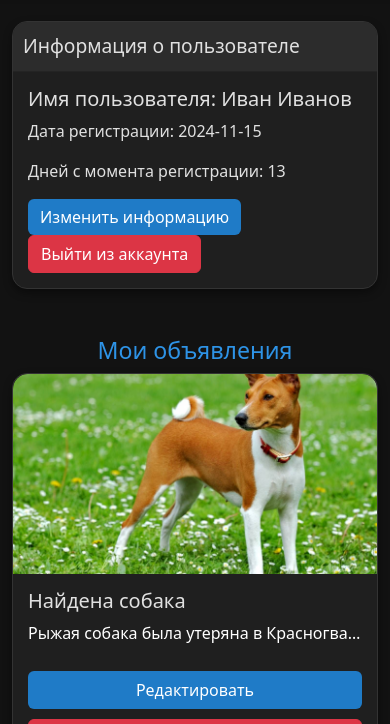
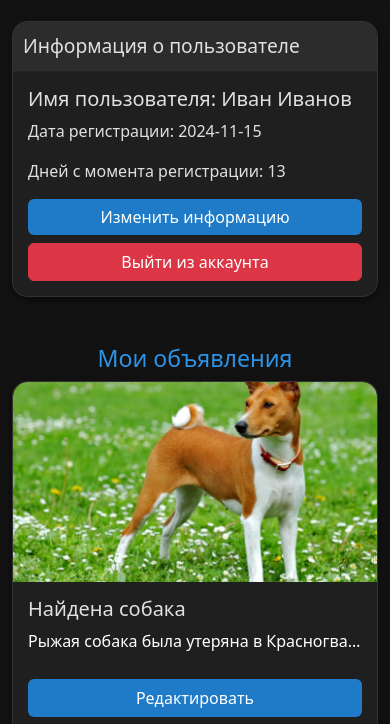
Before and after one commit to maldeaa/boostrap-practice, a plain HTML site: page html/profile.html in a window 390 px wide. Shown: the part 95-819 px from the top of the page. Drawn offline with nearby package versions, Linux system fonts and the light colour scheme.

Commit message:
account buttons mobile adaptation added

```diff
--- a/html/profile.html
+++ b/html/profile.html
@@ -64,9 +64,12 @@
                             <h5 class="card-title">Имя пользователя: Иван Иванов</h5>
                             <p>Дата регистрации: <span id="dateOfReg">2024-11-15</span></p>
                             <p id="daysSinceReg">Дней с момента регистрации: <span id="registrationDate">0</span></p>
-                            <button class="btn btn-primary me-2" data-bs-toggle="modal"
+                            <div class="d-flex flex-column flex-sm-row gap-2">
+                                <button class="btn btn-primary" data-bs-toggle="modal"
                                     data-bs-target="#editUserModal">Изменить информацию</button>
-                                <button class="btn btn-danger" data-bs-toggle="modal" data-bs-target="#exitModal">Выйти из аккаунта</button>
+                                <button class="btn btn-danger" data-bs-toggle="modal" data-bs-target="#exitModal">Выйти
+                                    из аккаунта</button>
+                            </div>
                         </div>
                     </div>
                 </div>
@@ -127,11 +130,13 @@
                         </div>
                         <div class="mb-3">
                             <label for="userEmail" class="form-label">Email</label>
-                            <input type="email" class="form-control" id="userEmail" value="ivan@example.com" placeholder="Введите email" required>
+                            <input type="email" class="form-control" id="userEmail" value="ivan@example.com"
+                                placeholder="Введите email" required>
                         </div>
                         <div class="mb-3">
                             <label for="userPhone" class="form-label">Телефон</label>
-                            <input type="text" class="form-control" id="phone" value="+7 (999) 123-45-67" placeholder="+7 (___) ___ __-__" required>
+                            <input type="text" class="form-control" id="phone" value="+7 (999) 123-45-67"
+                                placeholder="+7 (___) ___ __-__" required>
                         </div>
                         <button type="submit" class="btn btn-primary">Сохранить изменения</button>
                     </form>
```
Lines whose indentation alone changed are shown as unchanged.
